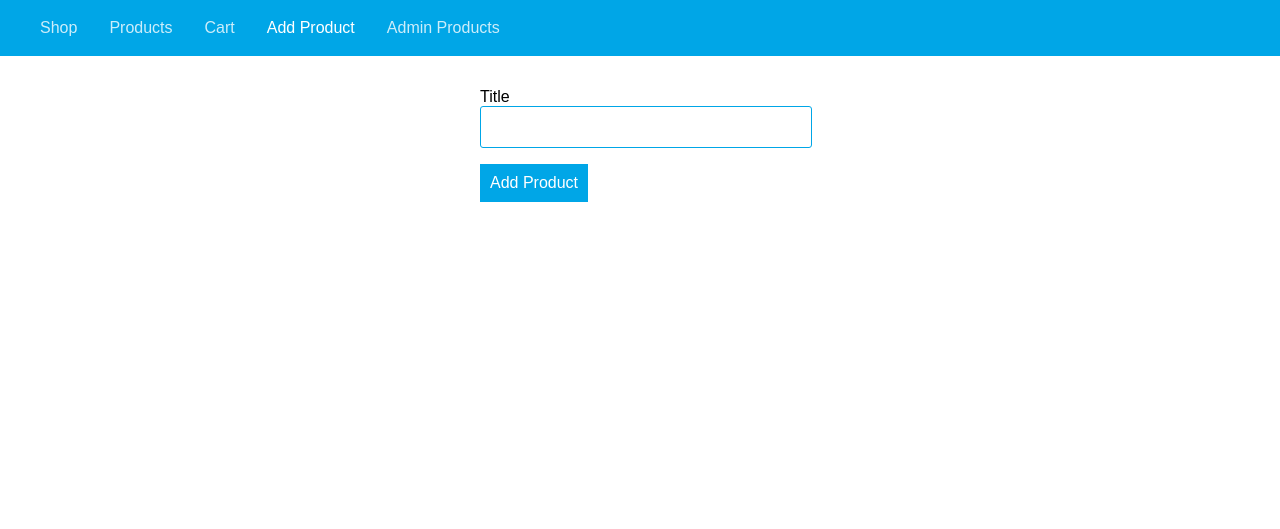
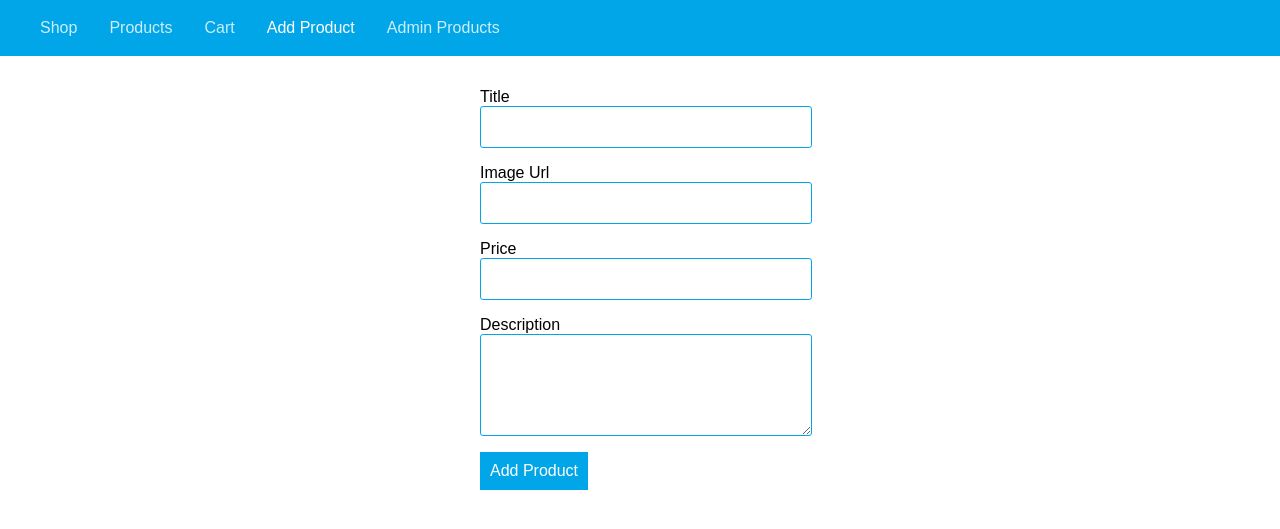
Before and after one commit to MRwt48/NodeApp, a Node server app: page /admin/add-product in a window 1280 px wide; the page is wider, and only the part inside the window is pictured. Shown: the top 529 px of that part. Run offline with Node 20, Linux system fonts and the light colour scheme.

Commit message:
Added functionality to some pages
Added a navigation bar to cart page
Added more variables to the product like price , description and imageUrl

```diff
--- a/controllers/admin.js
+++ b/controllers/admin.js
@@ -12,7 +12,11 @@ exports.getAddProduct = (req, res, next) => {
 };
 
 exports.postAddProduct = (req, res, next) => {
-  const product = new Product(req.body.title);
+  const title = req.body.title;
+  const imageUrl = req.body.imageUrl;
+  const price = req.body.price;
+  const description = req.body.description;
+  const product = new Product(title, imageUrl, price, description);
   product.save(); //calling the save method
   res.redirect("/");
 };
--- a/data/products.json
+++ b/data/products.json
@@ -1 +1 @@
-[{"title":"book 1"},{"title":"book 2"},{"title":"book 3"},{"title":"book 4"},{"title":"book 5"}]
+[{"title":"Book 1","imagrUrl":"https://unspash.it/300/300","description":"this is  a book about something important\r\n","price":"243.55"},{"title":"Book 2","imagrUrl":"https://unsplash.it/301/301","description":"This is another important book\r\n","price":"123.54"}]
--- a/public/css/main.css
+++ b/public/css/main.css
@@ -56,14 +56,16 @@ main {
 }
 
 .form-control label,
-.form-control input {
+.form-control input,
+.form-control textarea {
   display: block;
   width: 100%;
 }
 
-.form-control input {
+.form-control input,
+.form-control textarea {
   border: 1px solid #00a6e7;
-  height: 30px;
+  min-height: 30px;
   padding: 5px;
   font: inherit;
   border-radius: 3px;
@@ -100,7 +102,23 @@ button:active {
 }
 
 .card {
-  width: 250px;
+  width: 230px;
   text-align: justify;
+  display: -webkit-box;
+  display: -ms-flexbox;
+  display: flex;
+  -webkit-box-align: center;
+      -ms-flex-align: center;
+          align-items: center;
+  -webkit-box-pack: center;
+      -ms-flex-pack: center;
+          justify-content: center;
+  -webkit-box-orient: vertical;
+  -webkit-box-direction: normal;
+      -ms-flex-direction: column;
+          flex-direction: column;
+  border: 1px solid rgba(51, 51, 51, 0.2);
+  border-radius: 3px;
+  padding: 10px;
 }
 /*# sourceMappingURL=main.css.map */
--- a/routes/admin.js
+++ b/routes/admin.js
@@ -8,6 +8,6 @@ router.get("/add-product", prodControl.getAddProduct);
 
 router.post("/add-product", prodControl.postAddProduct);
 
-router.get("/products");
+router.get("/products", prodControl.getProducts);
 
 module.exports = router;
--- a/views/admin/add-product.ejs
+++ b/views/admin/add-product.ejs
@@ -7,6 +7,18 @@
         <label for="title">Title</label>
         <input type="text" name="title" id="title" />
       </div>
+      <div class="form-control">
+        <label for="imageUrl">Image Url</label>
+        <input type="text" name="imageUrl" id="imageUrl" />
+      </div>
+      <div class="form-control">
+        <label for="price">Price</label>
+        <input type="number" min="0" step="0.01" name="price" id="price" />
+      </div>
+      <div class="form-control">
+        <label for="description">Description</label>
+        <textarea name="description" id="description" rows="5"></textarea>
+      </div>
       <button type="Submit">Add Product</button>
     </form>
   </main>
--- a/views/admin/products.ejs
+++ b/views/admin/products.ejs
@@ -0,0 +1,5 @@
+<%- include('../includes/head.ejs') %>
+<body>
+  <%- include('../includes/navigation.ejs') %>
+</body>
+<%- include('../includes/end.ejs') %>
--- a/views/shop/cart.ejs
+++ b/views/shop/cart.ejs
@@ -0,0 +1,5 @@
+<%- include('../includes/head.ejs') %>
+<body>
+  <%- include('../includes/navigation.ejs') %>
+</body>
+<%- include('../includes/end.ejs') %>
```
Also changed, not shown: controllers/shop.js (+10 -9 lines), models/product.js (+5 -2 lines), public/css/main.scss (+13 -4 lines), views/shop/index.ejs (+32 -0 lines), views/shop/product-list.ejs (+4 -4 lines), 1 other file.
